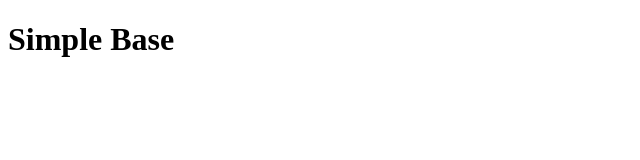
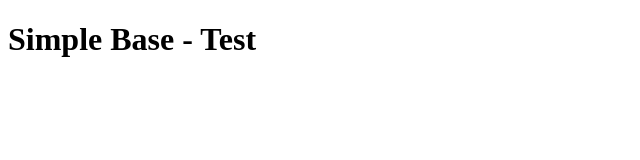
Before and after one commit to amysy07/simplebase, a plain HTML site: page index.html in a window 1280 px wide. Shown: the whole page, without its empty margins (0-640 px from the left). Drawn offline with Linux system fonts and the light colour scheme.

Commit message:
updated h1

```diff
--- a/index.html
+++ b/index.html
@@ -9,7 +9,7 @@
 
 <body>
     <h1>
-        Simple Base
+        Simple Base - Test
     </h1>
 </body>
 
```
